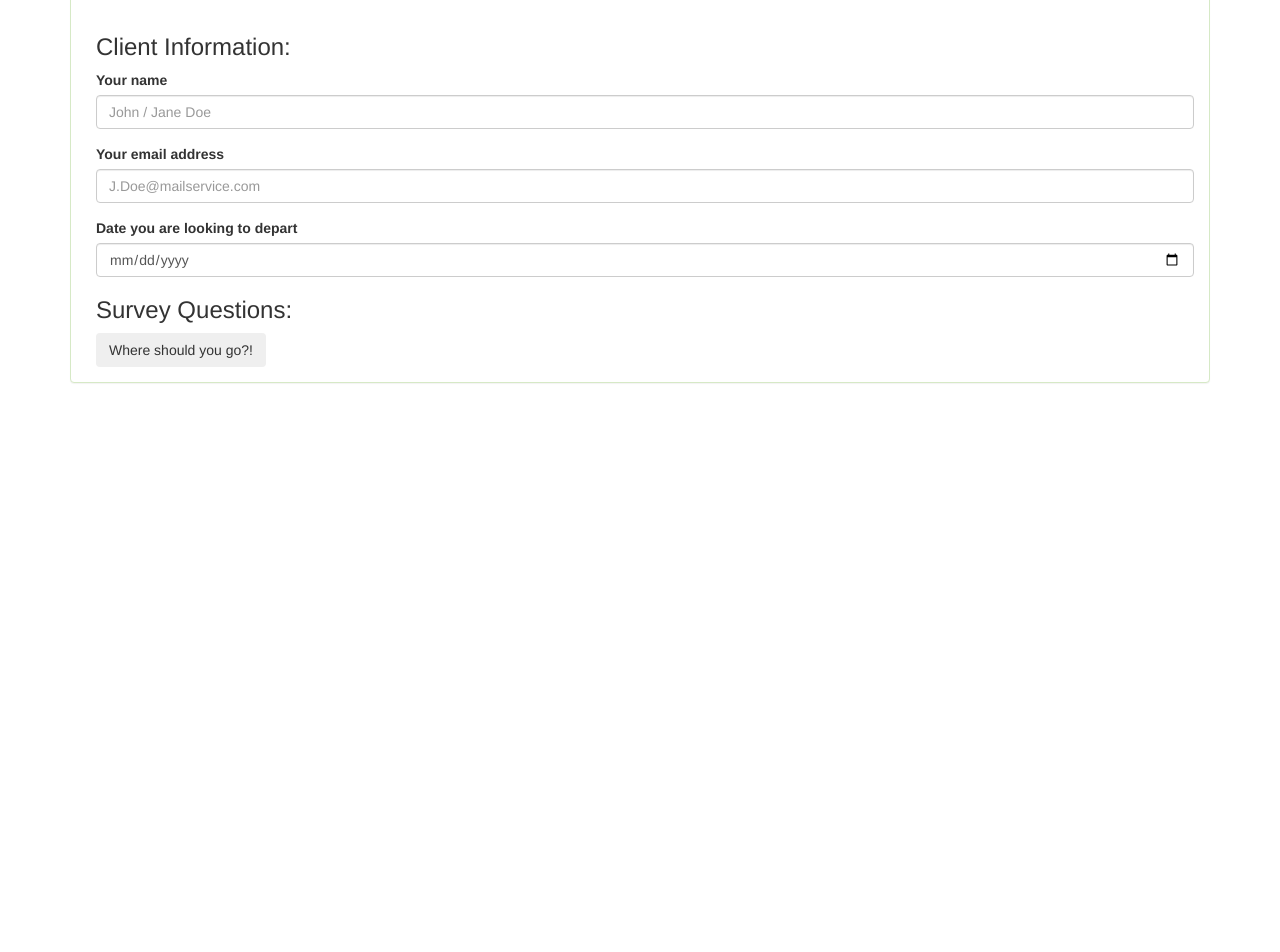
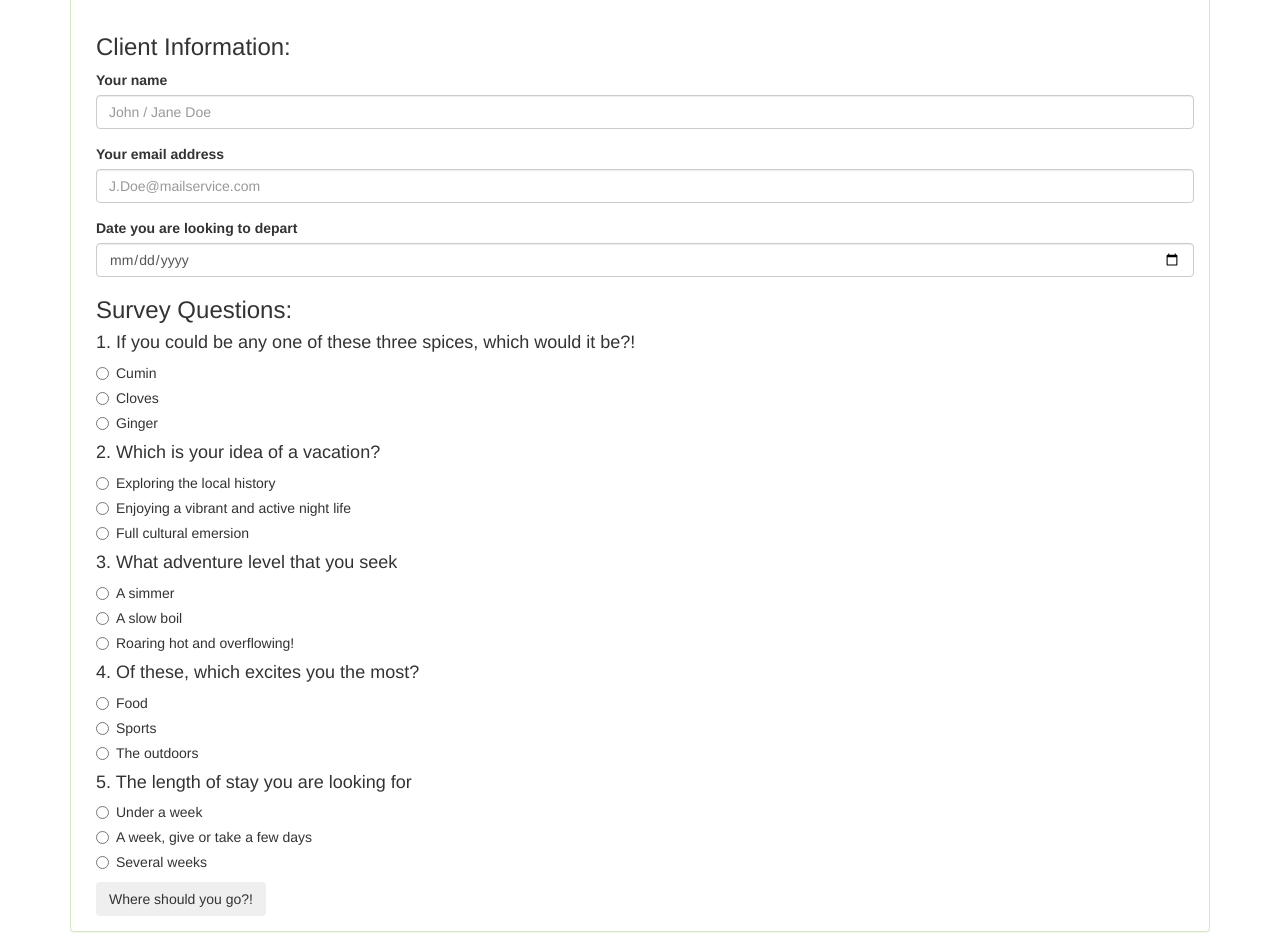
Before and after one commit to MikeAlphaBravo/survey, a plain HTML site: page index.html in a window 1280 px wide. Shown: the part 113-1065 px from the top of the page. Before the commit the page ends 800 px from the top, so only its background shows below. Drawn offline with Linux system fonts and the light colour scheme.

Commit message:
Ad all questions and formatting.

```diff
--- a/index.html
+++ b/index.html
@@ -33,6 +33,106 @@
               </div>
               <h3>Survey Questions:</h3>
 
+              <h4>1. If you could be any one of these three spices, which would it be?!</h4>
+              <div class="radio">
+                <label>
+                  <input type="radio" name="spice" value="1">
+                  Cumin
+                </label>
+              </div>
+              <div class="radio">
+                <label>
+                  <input type="radio" name="spice" value="2">
+                  Cloves
+                </label>
+              </div>
+              <div class="radio">
+                <label>
+                  <input type="radio" name="spice" value="3">
+                  Ginger
+                </label>
+              </div>
+
+              <h4>2. Which is your idea of a vacation?</h4>
+              <div class="radio">
+                <label>
+                  <input type="radio" name="vacation" value="1">
+                  Exploring the local history
+                </label>
+              </div>
+              <div class="radio">
+                <label>
+                  <input type="radio" name="vacation" value="2">
+                  Enjoying a vibrant and active night life
+                </label>
+              </div>
+              <div class="radio">
+                <label>
+                  <input type="radio" name="vacation" value="3">
+                  Full cultural emersion
+                </label>
+              </div>
+
+              <h4>3. What adventure level that you seek</h4>
+              <div class="radio">
+                <label>
+                  <input type="radio" name="adventure" value="1">
+                  A simmer
+                </label>
+              </div>
+              <div class="radio">
+                <label>
+                  <input type="radio" name="adventure" value="2">
+                  A slow boil
+                </label>
+              </div>
+              <div class="radio">
+                <label>
+                  <input type="radio" name="adventure" value="3">
+                  Roaring hot and overflowing!
+                </label>
+              </div>
+
+              <h4>4. Of these, which excites you the most?</h4>
+              <div class="radio">
+                <label>
+                  <input type="radio" name="excites" value="1">
+                  Food
+                </label>
+              </div>
+              <div class="radio">
+                <label>
+                  <input type="radio" name="excites" value="2">
+                  Sports
+                </label>
+              </div>
+              <div class="radio">
+                <label>
+                  <input type="radio" name="excites" value="3">
+                  The outdoors
+                </label>
+              </div>
+
+              <h4>5. The length of stay you are looking for</h4>
+              <div class="radio">
+                <label>
+                  <input type="radio" name="length" value="1">
+                  Under a week
+                </label>
+              </div>
+              <div class="radio">
+                <label>
+                  <input type="radio" name="length" value="2">
+                  A week, give or take a few days
+                </label>
+              </div>
+              <div class="radio">
+                <label>
+                  <input type="radio" name="length" value="3">
+                  Several weeks
+                </label>
+              </div>
+
               <button type="submit" class="btn">Where should you go?!</button>
             </form>
           </div>
--- a/js/scripts.js
+++ b/js/scripts.js
@@ -8,6 +8,12 @@ $(document).ready(function() {
     $(".clientEmail").text(clientEmailInput);
     $(".appointmentDate").text(appointmentDateInput);
 
+    var flavor = $("input:radio[name=flavor]:checked").val();
+    var flavor = $("input:radio[name=flavor]:checked").val();
+    var flavor = $("input:radio[name=flavor]:checked").val();
+    var flavor = $("input:radio[name=flavor]:checked").val();
+    var flavor = $("input:radio[name=flavor]:checked").val();
+
     $("#confirmation").show();
     $("#emptyForm").hide();
     event.preventDefault();
```
